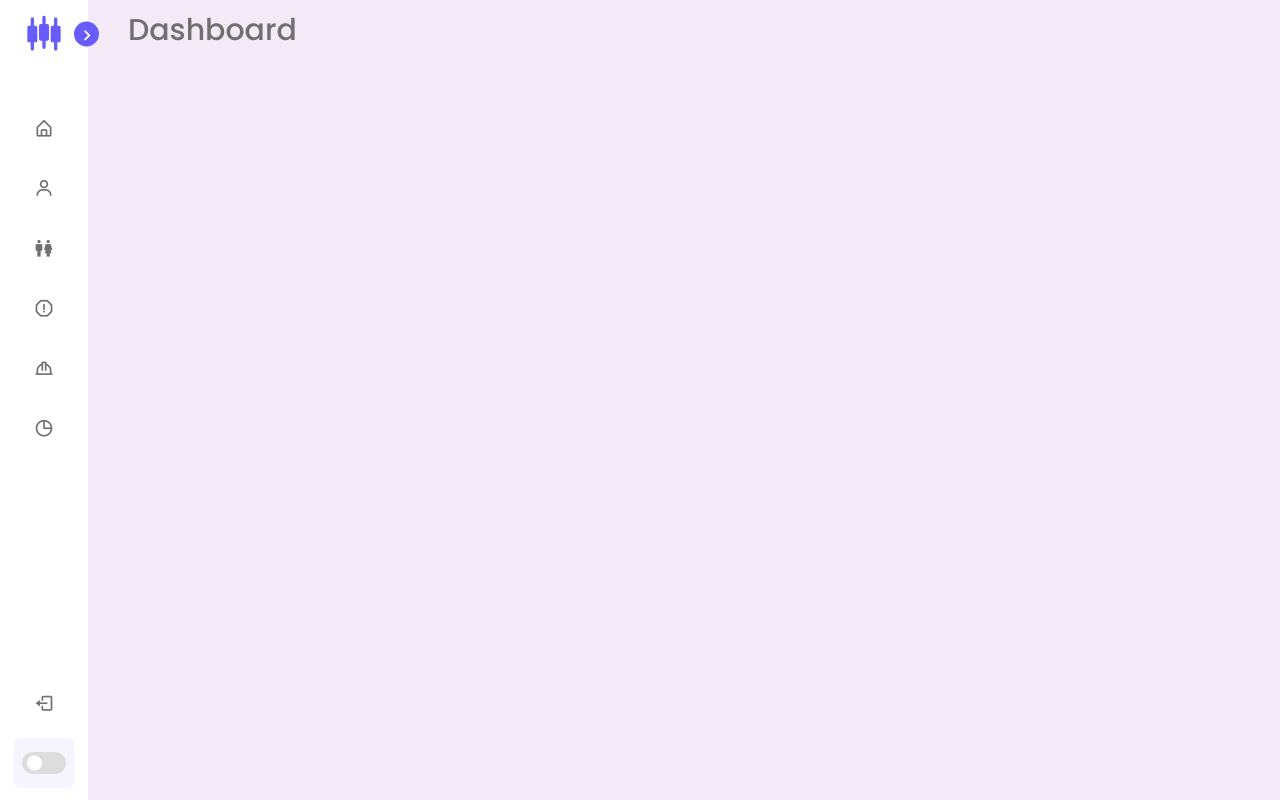
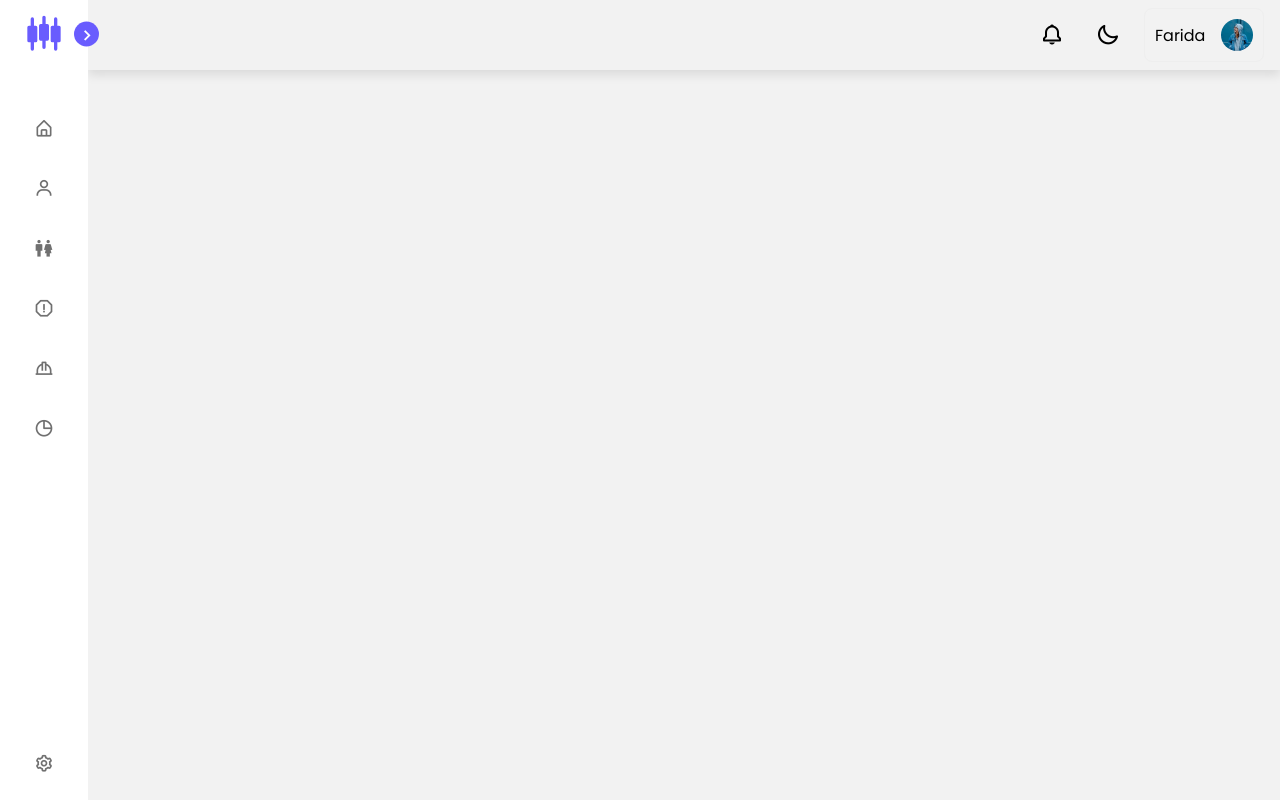
Before and after one commit to olumoruth3/KPLC_Mgt, a PHP site: page /home.html in a window 1280 px wide. Run offline with PHP 8.4, Linux system fonts and the light colour scheme.

Commit message:
Implemented TopBar

```diff
--- a/home.html
+++ b/home.html
@@ -10,13 +10,16 @@
     <link rel="stylesheet" href="style.css">
 
     <!-- Boxicons CSS -->
-    <!-- <link href='https://unpkg.com/boxicons@2.1.1/css/boxicons.min.css' rel='stylesheet'> -->
     <link href='https://unpkg.com/boxicons@2.1.4/css/boxicons.min.css' rel='stylesheet'>
+
+    <!-- Linking Unicons For Icons -->
+    <link rel="stylesheet" href="https://unicons.iconscout.com/release/v4.0.8/css/line.css">
     <title>Homepage </title>
 </head>
 
 <body>
-    <nav class="sidebar close">
+    <!-- sidebar done  -->
+    <aside class="sidebar close">
         <header>
             <div class="image-text">
                 <span class="image">
@@ -95,29 +98,52 @@
             <div class="bottom-content">
                 <li class="">
                     <a href="#">
-                        <i class="bx bx-log-out icon"></i>
-                        <span class="text nav-text">Logout</span>
+                        <!-- <i class="bx bx-log-out icon"></i> -->
+                        <i class='bx bx-cog icon'></i>
+                        <span class="text nav-text">Settings</span>
                     </a>
-                </li>
-
-                <li class="mode">
-                    <div class="moon-sun">
-                        <i class="bx bx-moon icon moon"></i>
-                        <i class="bx bx-sun icon sun"></i>
-                    </div>
-                    <span class="mode-text text">Dark Mode</span>
-
-                    <div class="toogle-switch">
-                        <span class="switch"></span>
-                    </div>
-
                 </li>
             </div>
         </div>
-    </nav>
+    </aside>
 
-    <section class="home">
-        <div class="text">Dashboard</div>
+    <!-- main section  -->
+    <section class="main-section">
+        <!-- <div class="text">Dashboard</div> -->
+        <nav class="topbar">
+            <div class="nav-section nav-right">
+                <!-- theme and user image -->
+                <button class="nav-button theme-button">
+                    <i class='bx bx-bell'></i>
+                </button>
+
+                <button class="nav-button theme-button">
+                    <i class="uil uil-moon"></i>
+                </button>
+
+                <!-- <img src="images/user.jpg" alt="User Image" class="user-image"> -->
+                <div class="dropdown user-image">
+                    <div class="profile-header">
+                        <span>Farida</span>
+                        <img src="images/user.jpg" class="user-image" alt="Profile">
+                    </div>
+                    <div class="dropdown-content" id="myDropdown">
+                        <a href="#" class="menu-item">
+                            <i>👤</i>
+                            Profile
+                        </a>
+                        <a href="#" class="menu-item">
+                            <i>📋</i>
+                            Activity Log
+                        </a>
+                        <a href="#" class="menu-item">
+                            <i>↪️</i>
+                            Logout
+                        </a>
+                    </div>
+                </div>
+            </div>
+        </nav>
     </section>
 
     <script src="home.js"></script>
--- a/home.js
+++ b/home.js
@@ -1,3 +1,33 @@
+
+
+// script.js
+document.addEventListener('DOMContentLoaded', function() {
+    // Get necessary elements
+    const profileHeader = document.querySelector('.profile-header');
+    const dropdownContent = document.getElementById('myDropdown');
+
+    // Toggle dropdown when clicking the header
+    profileHeader.addEventListener('click', function(event) {
+        event.stopPropagation();
+        dropdownContent.classList.toggle('show');
+    });
+
+    // Close dropdown when clicking outside
+    document.addEventListener('click', function(event) {
+        if (!event.target.closest('.dropdown')) {
+            if (dropdownContent.classList.contains('show')) {
+                dropdownContent.classList.remove('show');
+            }
+        }
+    });
+
+    // Optional: Close dropdown when pressing Escape key
+    document.addEventListener('keydown', function(event) {
+        if (event.key === 'Escape' && dropdownContent.classList.contains('show')) {
+            dropdownContent.classList.remove('show');
+        }
+    });
+
     const body = document.querySelector("body"),
     sidebar = body.querySelector(".sidebar"),
     toggle = body.querySelector(".toggle"),
@@ -22,3 +52,5 @@ modeSwitch.addEventListener("click", () =>{
             modeText.innerText = "Dark Mode"
         }
     });
+
+});
--- a/style.css
+++ b/style.css
@@ -10,12 +10,14 @@
 
 :root {
   /* Colors */
-  --body-color: #f4e9f7;
+  /* --body-color: #f4e9f7; */
+  --body-color: #F2F2F2;
   --sidebar-color: #FFF;
   --primary-color: #695cfe;
   --primary-color-light: #f6f5ff;
   --toggle-color: #DDD;
   --text-color: #707070;
+  --light-gray-color: #e5e5e5;
 
   /* Transition */
   --tran-02: all 0.2s ease;
@@ -277,7 +279,7 @@ body.dark .switch::before{
   left: 24px;
 }
 
-.home {
+.main-section {
   position: relative;
   left: 250px;
   height: 100vh;
@@ -286,15 +288,108 @@ body.dark .switch::before{
   transition: var(--tran-05);
 }
 
-.home .text {
-  font-size: 30px;
-  font-weight: 500;
-  color: var(--text-color);
-  padding: 8px 40px;
-}
-
-
-.sidebar.close ~ .home {
+.sidebar.close ~ .main-section {
   left: 88px;
   width: calc(100% - 88px);
 }
+/* ======================================main section ============================ */
+/* topbar section  */
+.topbar {
+  display: flex;
+  align-items: center;
+  padding: 0.5rem 1rem;
+  justify-content: flex-end;
+  box-shadow: 0 5px 10px rgba(0, 0, 0, 0.1);
+}
+
+.topbar :where( .user-image) {
+  width: 32px;
+  cursor: pointer;
+  border-radius: 50%;
+}
+
+.topbar :where(.nav-section) {
+  display: flex;
+  align-items: center;
+  justify-content: space-between;
+  gap: 1rem;
+}
+
+.topbar .nav-button {
+  border: none;
+  cursor: pointer;
+  height: 40px;
+  width: 40px;
+  border-radius: 50%;
+  background: none;
+}
+
+.topbar .nav-button:hover {
+  background-color: var(--light-gray-color);
+}
+
+.topbar .nav-button i {
+  display: flex;
+  font-size: 1.5rem;
+  align-items: center;
+  justify-content: center;
+}
+
+.topbar .dropdown {
+  position: relative;
+  width: 120px;
+  font-family: Arial, sans-serif;
+}
+
+.topbar .profile-header {
+  display: flex;
+  align-items: center;
+  justify-content: space-between;
+  gap: 1rem;
+  padding: 10px;
+  background: var(--body-color);
+  border: 1px solid #eee;
+  border-radius: 8px;
+  cursor: pointer;
+}
+
+.topbar .profile-header img {
+  width: 32px;
+  height: 32px;
+  border-radius: 50%;
+  margin-right: 10px;
+}
+
+.topbar .dropdown-content {
+  position: absolute;
+  top: 100%;
+  left: -10px;
+  background: #fff;
+  border: 1px solid #eee;
+  border-radius: 8px;
+  margin-top: 5px;
+  display: none;
+  box-shadow: 0 2px 5px rgba(0,0,0,0.1);
+}
+
+.topbar .dropdown-content.show {
+  display: block;
+}
+
+.topbar .menu-item {
+  padding: 10px;
+  display: flex;
+  align-items: center;
+  color: #333;
+  text-decoration: none;
+  text-wrap: nowrap;
+}
+
+.topbar .menu-item:hover {
+  background: #f5f5f5;
+}
+
+.topbar .menu-item i {
+  margin-right: 10px;
+  color: #666;
+}
```
Also changed, not shown: images/notifications.svg (added), images/user.jpg (added). Lines whose indentation alone changed are shown as unchanged.
